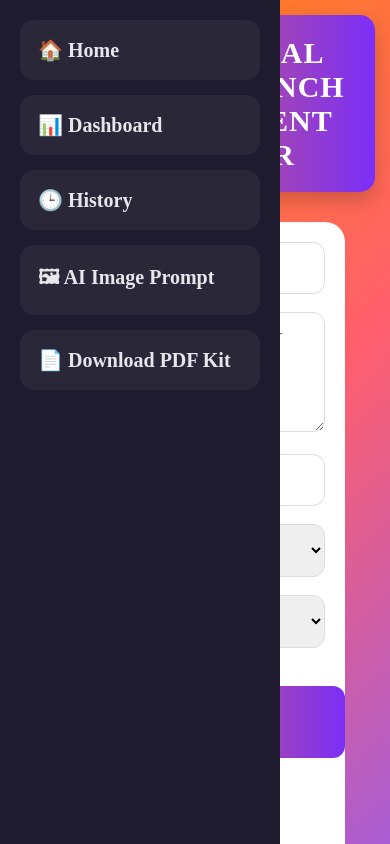
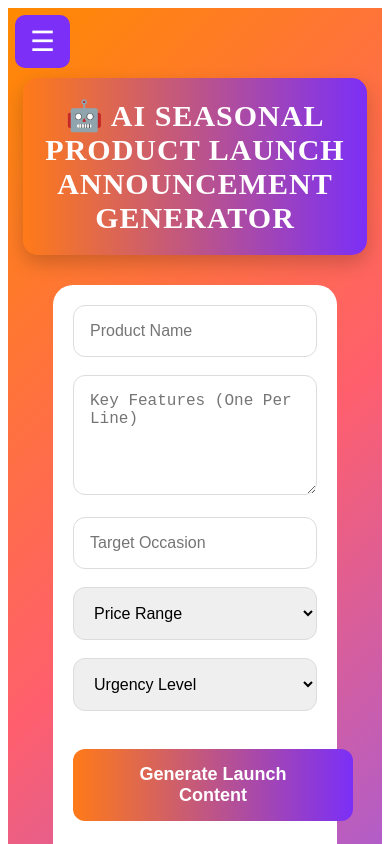
Before and after one commit to shashivadana53-stack/ai-product-launch-generator, a React (Vite) app: page / in a window 390 px wide. Shown: the top 844 px of the page. Built offline with nearby package versions, Linux system fonts and the light colour scheme.

Commit message:
Add responsive mobile sidebar

```diff
--- a/src/App.css
+++ b/src/App.css
@@ -1,38 +1,23 @@
-html,
-body,
-#root {
-  margin: 0;
-  padding: 0;
-  width: 100%;
-  min-height: 100vh;
+.app{
+display:flex;
 }
 
-* {
-  box-sizing: border-box;
-}
-.app {
-  display: flex;
+.main-content{
+margin-left:280px;
+width:calc(100% - 280px);
+min-height:100vh;
+padding:20px;
+background:linear-gradient(135deg,#ff8a00,#ff5f6d,#8b5cf6);
+box-sizing:border-box;
+overflow-x:hidden;
 }
 
-.main-content {
-  margin-left: 280px;
-  width: calc(100% - 280px);
-  min-height: 100vh;
-  padding: 20px;
-  background: linear-gradient(135deg,#ff8a00,#ff5f6d,#8b5cf6);
-  box-sizing: border-box;
-  overflow-x: hidden;
-  flex: 1;
+@media(max-width:768px){
+
+.main-content{
+margin-left:0;
+width:100%;
+padding:70px 15px 15px;
 }
 
-@media (max-width: 768px) {
-  .app {
-    flex-direction: column;
-  }
-
-  .main-content {
-    margin-left: 0;
-    width: 100%;
-    padding: 15px;
-  }
 }
--- a/src/components/Sidebar.jsx
+++ b/src/components/Sidebar.jsx
@@ -1,31 +1,41 @@
 import { Link } from "react-router-dom";
+import { useState } from "react";
 import "../styles/Sidebar.css";
 
 function Sidebar() {
+  const [open, setOpen] = useState(false);
+
   return (
-    <div className="sidebar">
+    <>
+      <button
+        className="menu-toggle"
+        onClick={() => setOpen(!open)}
+      >
+        ☰
+      </button>
 
-      <Link to="/" className="menu-item">
+      <div className={`sidebar ${open ? "show" : ""}`}>
+        <Link to="/" className="menu-item" onClick={() => setOpen(false)}>
           🏠 Home
         </Link>
 
-      <Link to="/dashboard" className="menu-item">
+        <Link to="/dashboard" className="menu-item" onClick={() => setOpen(false)}>
           📊 Dashboard
         </Link>
 
-      <Link to="/history" className="menu-item">
+        <Link to="/history" className="menu-item" onClick={() => setOpen(false)}>
           🕒 History
         </Link>
 
-      <Link to="/image-prompt" className="menu-item">
+        <Link to="/image-prompt" className="menu-item" onClick={() => setOpen(false)}>
           🖼 AI Image Prompt
         </Link>
 
-      <Link to="/export-docx" className="menu-item">
+        <Link to="/export-docx" className="menu-item" onClick={() => setOpen(false)}>
           📄 Download PDF Kit
         </Link>
-
       </div>
+    </>
   );
 }
 
--- a/src/styles/Sidebar.css
+++ b/src/styles/Sidebar.css
@@ -4,73 +4,59 @@
 position:fixed;
 left:0;
 top:0;
-
 padding:20px;
-
 background:#1f1b2e;
-
 overflow-y:auto;
-    overflow-x:hidden;
-
 display:flex;
 flex-direction:column;
-
 box-sizing:border-box;
+transition:.3s;
+z-index:1000;
 }
 
-
-.logo {
-  color: white;
-  text-align: center;
-  font-size: 30px;
-  font-weight: bold;
-  margin-bottom: 40px;
+.menu-item{
+text-decoration:none;
+color:#fff;
+padding:18px;
+margin-bottom:15px;
+border-radius:14px;
+background:rgba(255,255,255,.05);
+font-size:20px;
+font-weight:bold;
 }
 
-.menu-item {
-  text-decoration: none;
-
-  color: #e5e7eb;
-
-  padding: 18px;
-
-  border-radius: 14px;
-
-  margin-bottom: 15px;
-
-  background: rgba(255,255,255,0.05);
-
-  font-size: 20px;
-  font-weight: 600;
-
-  transition: 0.3s;
+.menu-item:hover{
+background:linear-gradient(90deg,#ff7a18,#7b2ff7);
 }
 
-.menu-item:hover {
-  background: linear-gradient(
-    90deg,
-    #ff7a18,
-    #7b2ff7
-  );
-
-  color: white;
+.menu-toggle{
+display:none;
+position:fixed;
+top:15px;
+left:15px;
+z-index:2000;
+border:none;
+background:#7b2ff7;
+color:white;
+font-size:28px;
+padding:10px 15px;
+border-radius:10px;
+cursor:pointer;
 }
 
-.active {
-  background: linear-gradient(
-    90deg,
-    #ff7a18,
-    #7b2ff7
-  );
+@media(max-width:768px){
 
-  color: white;
+.menu-toggle{
+display:block;
 }
-@media (max-width:768px){
 
-.main-content{
-    margin-left:0;
-    width:100%;
-    padding:15px;
+.sidebar{
+left:-300px;
+width:260px;
+}
+
+.sidebar.show{
+left:0;
 }
 
 }
```
Lines whose indentation alone changed are shown as unchanged.
